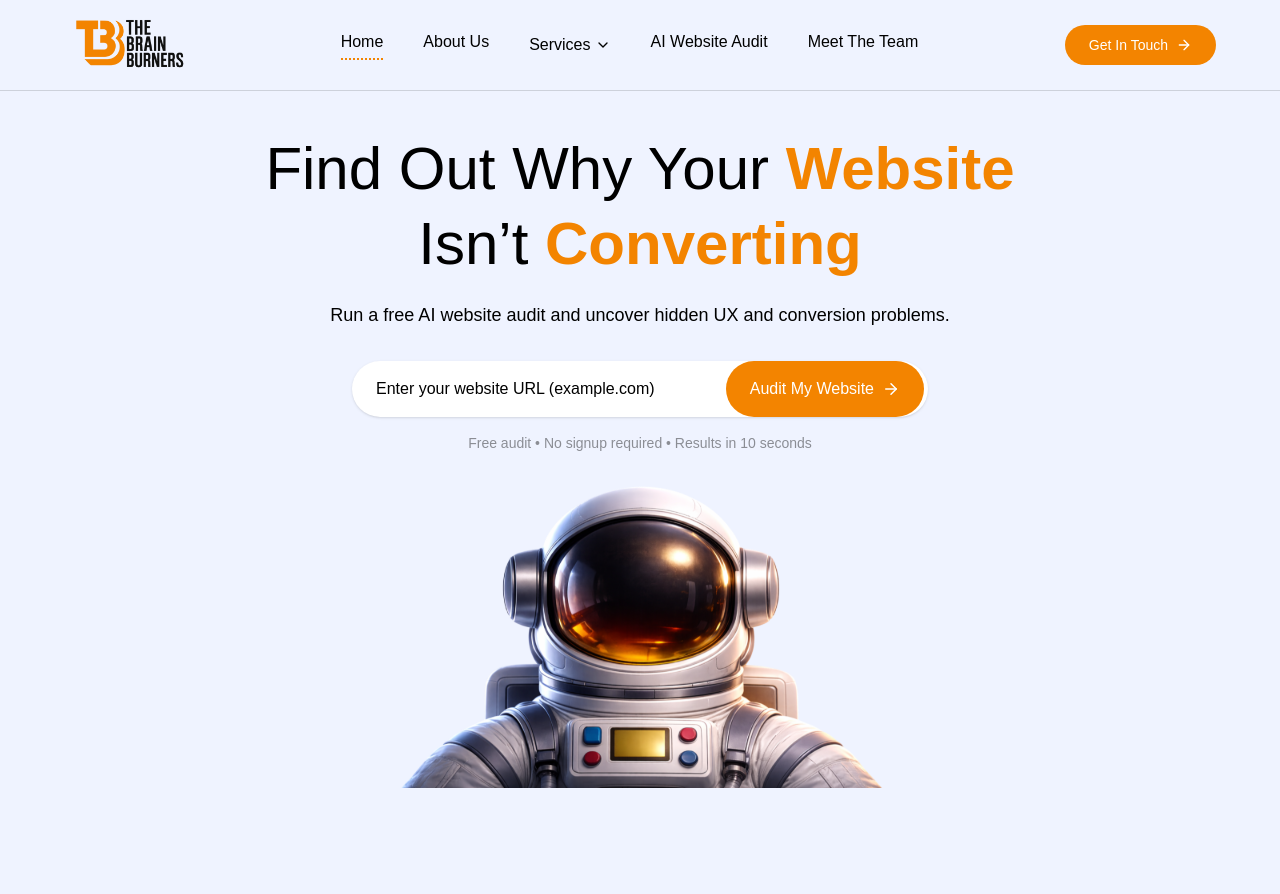
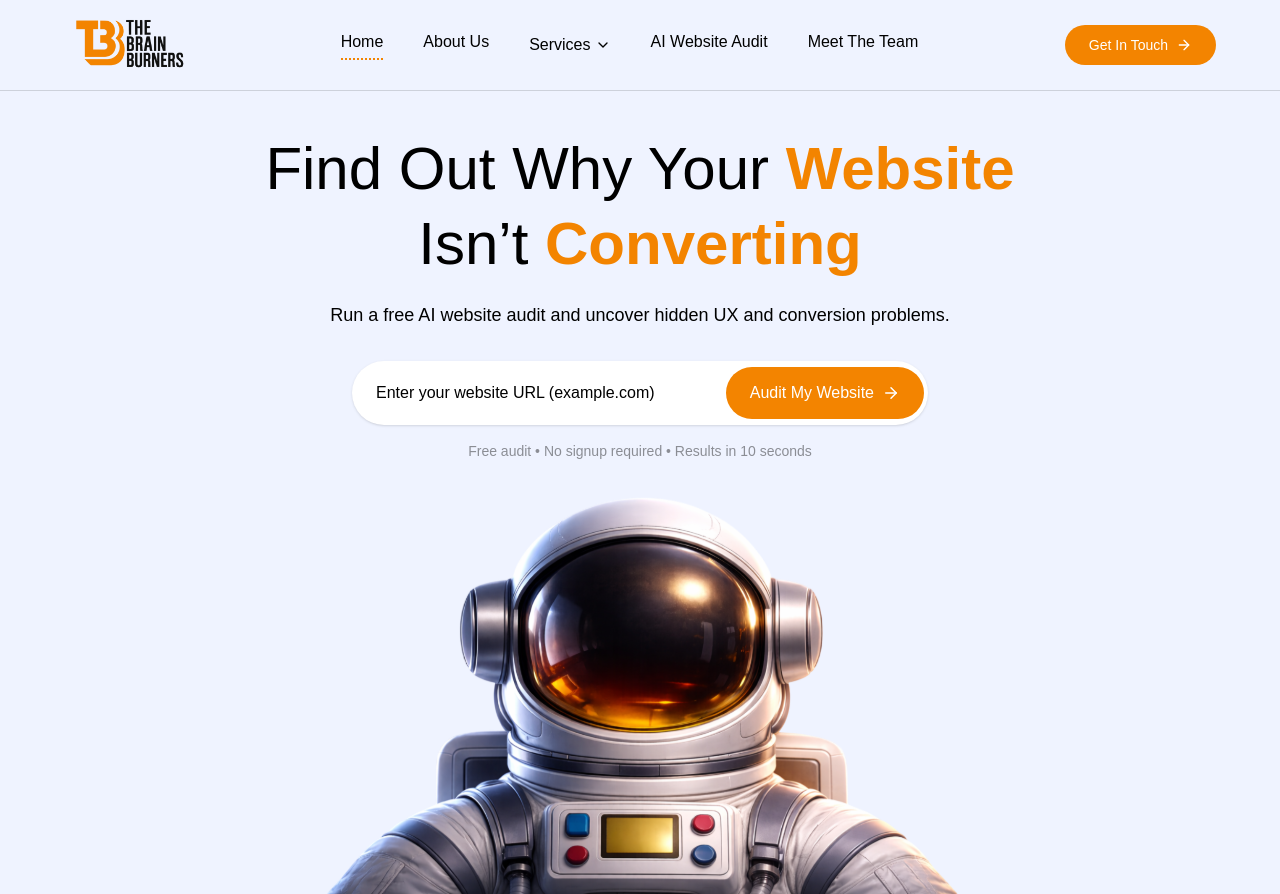
Before and after one commit to shruti769/Tbb-audit-frontend, a React (Vite) app: page / in a window 1280 px wide. Before the commit the page ends 800 px from the top, so only its background shows below. Built offline with nearby package versions, Linux system fonts and the light colour scheme; a web font is replaced by a local one.

Commit message:
updated frontend

```diff
--- a/src/components/HeroSection.jsx
+++ b/src/components/HeroSection.jsx
@@ -27,7 +27,7 @@ const HeroSection = () => {
   };
 
   return (
-    <section className="flex flex-col items-center justify-between sm:justify-start pt-10 px-4 sm:px-6 text-center min-h-180 sm:min-h-auto ">
+    <section className="flex flex-col items-center justify-between  pt-10 px-4 sm:px-6 text-center min-h-180 sm:min-h-screen ">
   <div className="flex flex-col items-center justify-center">
       < h1 className="hidden sm:block text-4xl md:text-6xl font-medium leading-tight max-w-4xl">
         Find Out Why Your
@@ -58,12 +58,12 @@ const HeroSection = () => {
             value={url}
             onChange={(e) => setUrl(e.target.value)}
             placeholder="Enter your website URL (example.com)"
-            className="flex-1 px-6 py-4 outline-none text-black placeholder:text-black rounded-full"
+            className="flex-1 px-6 py-5 outline-none text-black placeholder:text-black rounded-full"
           />
 
           <button
             onClick={startAudit}
-            className="bg-[#F38400] text-white px-6 py-4 font-medium rounded-full flex items-center gap-2 mr-1"
+            className="bg-[#F38400] text-white px-6 py-3.5 font-medium rounded-full flex items-center gap-2 mr-1"
           >
             Audit My Website
             <ArrowRight size={18} />
@@ -99,7 +99,7 @@ const HeroSection = () => {
 <div className="mt-6 w-full flex justify-center items-center">
         <img
   src="/astro.svg"
-  className="block max-w-lg"
+  className="block max-w-2xl"
 />
       </div>
 
--- a/src/components/Navbar.jsx
+++ b/src/components/Navbar.jsx
@@ -15,10 +15,9 @@ export default function Navbar() {
   ];
 
   const services = [
-    { label: "Web Design", href: "#" },
-    { label: "Development", href: "#" },
-    { label: "SEO Optimization", href: "#" },
-    { label: "Conversion Optimization", href: "#" },
+    { label: "Website Development", href: "#" },
+    { label: "D2C Store Development", href: "#" },
+    { label: "MVP Development", href: "#" }
   ];
 
   return (
```
